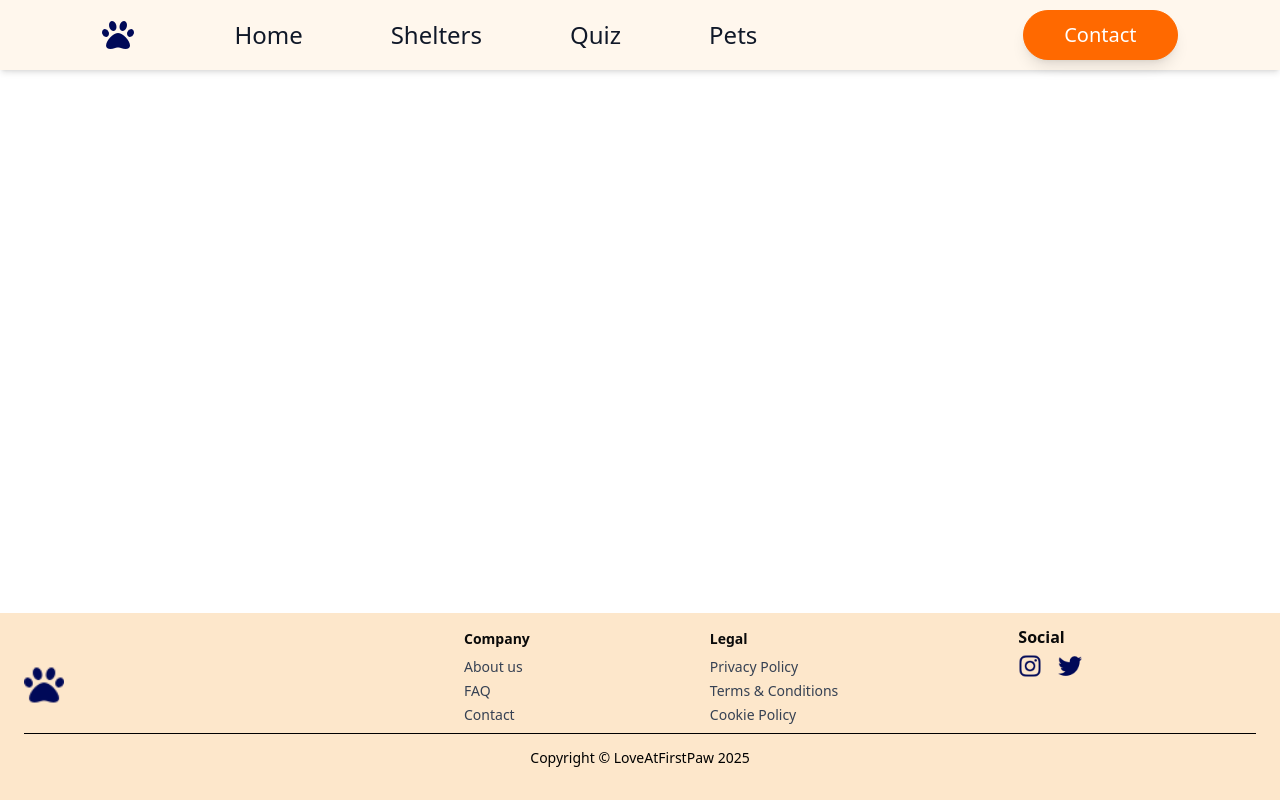
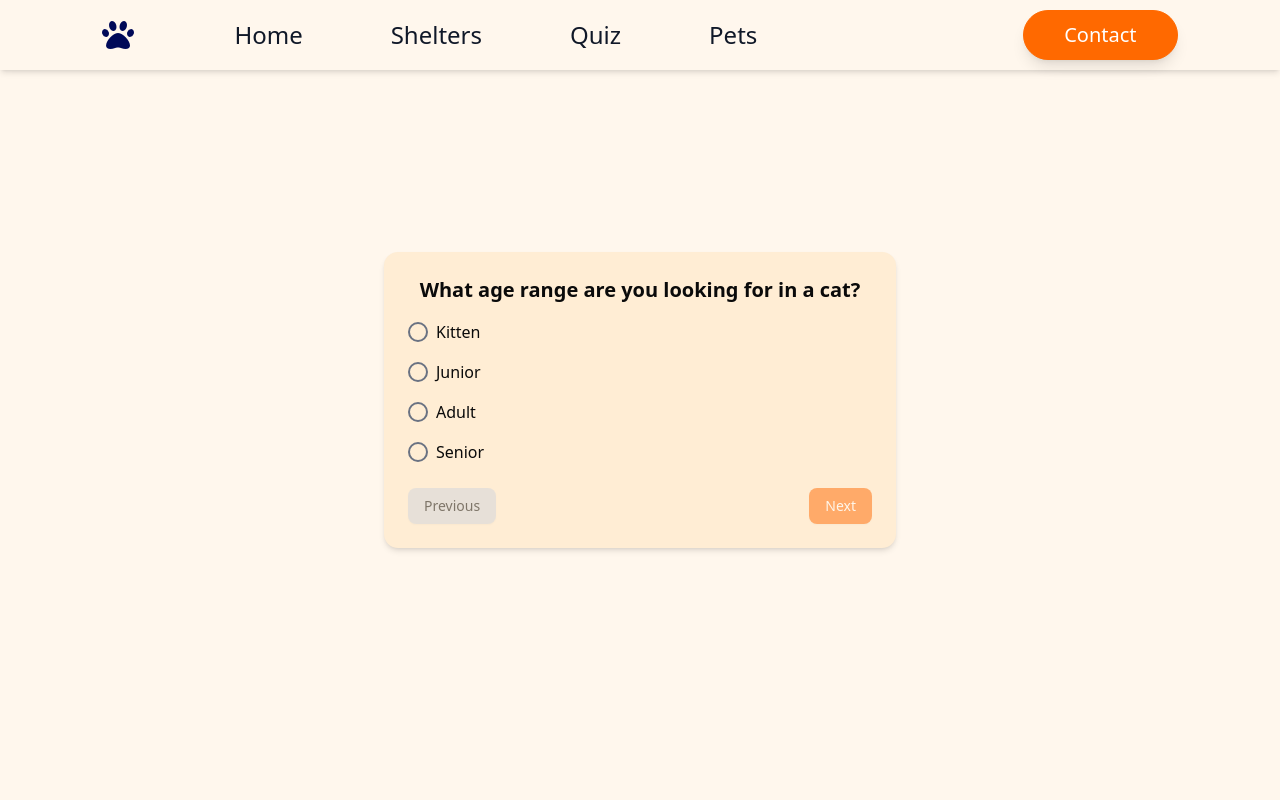
Before and after one commit to ppe11/flashcard, a Next.js app: page /quiz/cats in a window 1280 px wide. Shown: the top 800 px of the page. Built offline with nearby package versions, Linux system fonts and the light colour scheme.

Commit message:
Add Cat Quiz page with mapped API fields

```diff
--- a/src/app/quiz/cats/page.jsx
+++ b/src/app/quiz/cats/page.jsx
@@ -1,11 +1,70 @@
-import React from 'react'
+'use client';
+
+import React from 'react';
+import QuizComponent from '@/components/QuizComponent';
+
+const catQuestions = [
+  {
+    question: "What age range are you looking for in a cat?",
+    options: [
+      { label: "Kitten", value: "kitten" },
+      { label: "Junior", value: "young" },
+      { label: "Adult", value: "adult" },
+      { label: "Senior", value: "senior" },
+    ],
+    multiple: true,
+    apiKey: "age",
+  },
+  {
+    question: "Do you prefer a playful or a relaxed cat?",
+    options: [
+      { label: "I want a super playful and energetic cat", value: "high-energy" },
+      { label: "I’d like a balanced mix of play and cuddles", value: "medium-energy" },
+      { label: "I prefer a calm and cuddly lap cat", value: "low-energy" },
+    ],
+    multiple: false,
+    apiKey: "breed",
+  },
+  {
+    question: "Do you prefer a cat that is independent or one that craves attention?",
+    options: [
+      { label: "I love a cat that follows me everywhere and loves attention", value: "affectionate" },
+      { label: "I prefer a cat that is independent and does its own thing", value: "independent" },
+      { label: "I’d like a cat that is affectionate but also enjoys alone time", value: "balanced" },
+    ],
+    multiple: false,
+    apiKey: "breed",
+  },
+  {
+    question: "Do you have young children or other pets?",
+    options: [
+      { label: "Yes, I have kids", value: "good_with_children" },
+      { label: "Yes, I have dogs", value: "good_with_dogs" },
+      { label: "Yes, I have other cats", value: "good_with_cats" },
+      { label: "No, it’s just me", value: "none" },
+    ],
+    multiple: true,
+    apiKey: "good_with",
+  },
+  {
+    question: "How do you feel about cat fur in your home?",
+    options: [
+      { label: "I love to clean!", value: "long" },
+      { label: "I don’t mind vacuuming occasionally", value: "medium" },
+      { label: "I’d prefer to deal with fur as little as possible", value: "short" },
+      { label: "I have allergies and need a hypoallergenic cat", value: "hypoallergenic" },
+    ],
+    multiple: false,
+    apiKey: "coat",
+  },
+];
 
 const QuizCats = () => {
-  return (
-    <div>
+    return (
+    <div className="flex justify-center items-center min-h-screen bg-orange-50 p-6">
+        <QuizComponent questions={catQuestions} />
+    </div>
+    );
+  };
 
-    </div>
-  )
-}
-
-export default QuizCats
+export default QuizCats;
```
